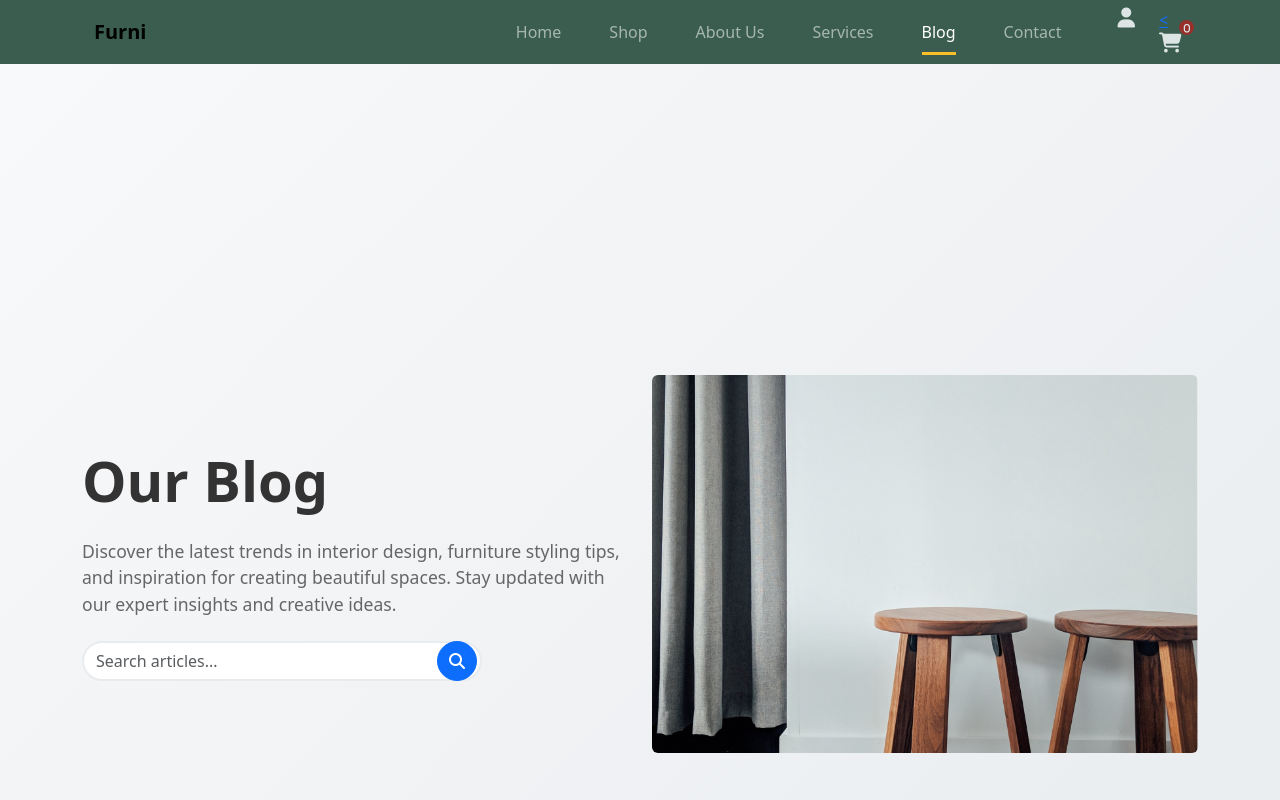
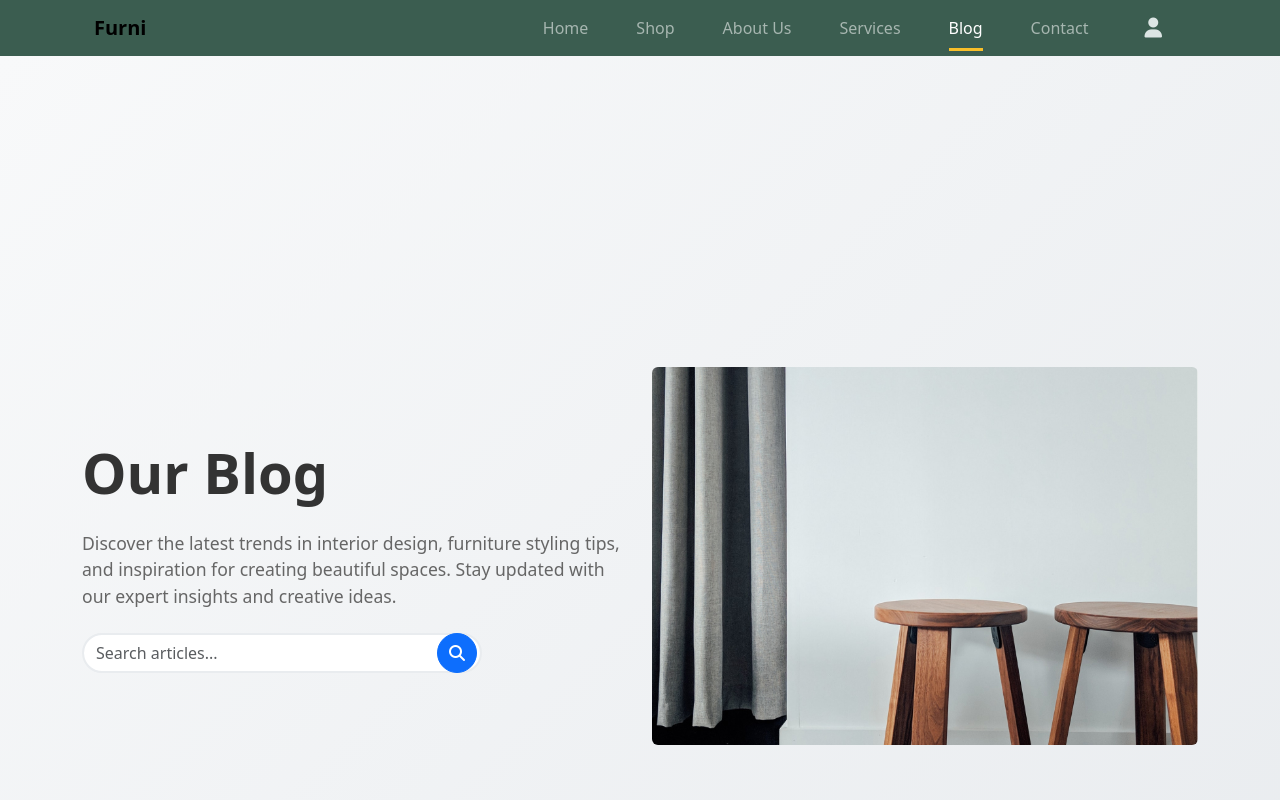
Before and after one commit to Nader-Gamal3011/Furni, a website: page blog.html in a window 1280 px wide. Shown: the top 800 px of the page. Drawn offline with nearby package versions, Linux system fonts and the light colour scheme.

Commit message:
Update blog.html

```diff
--- a/blog.html
+++ b/blog.html
@@ -59,11 +59,7 @@
                         </ul>
                         <div class="icon-header ms-lg-5 d-flex">
                             <i class="fa-solid fa-user pe-4"></i>
-                           <a href = "cart.html"><
-                              <i class="fa-solid fa-cart-shopping" id="productInCart">
-                                  <span id="numOfProductsInCart">0</span>
-                              </i>
-                           </a>
+
                         </div>
                     </div>
                 </div>
```
